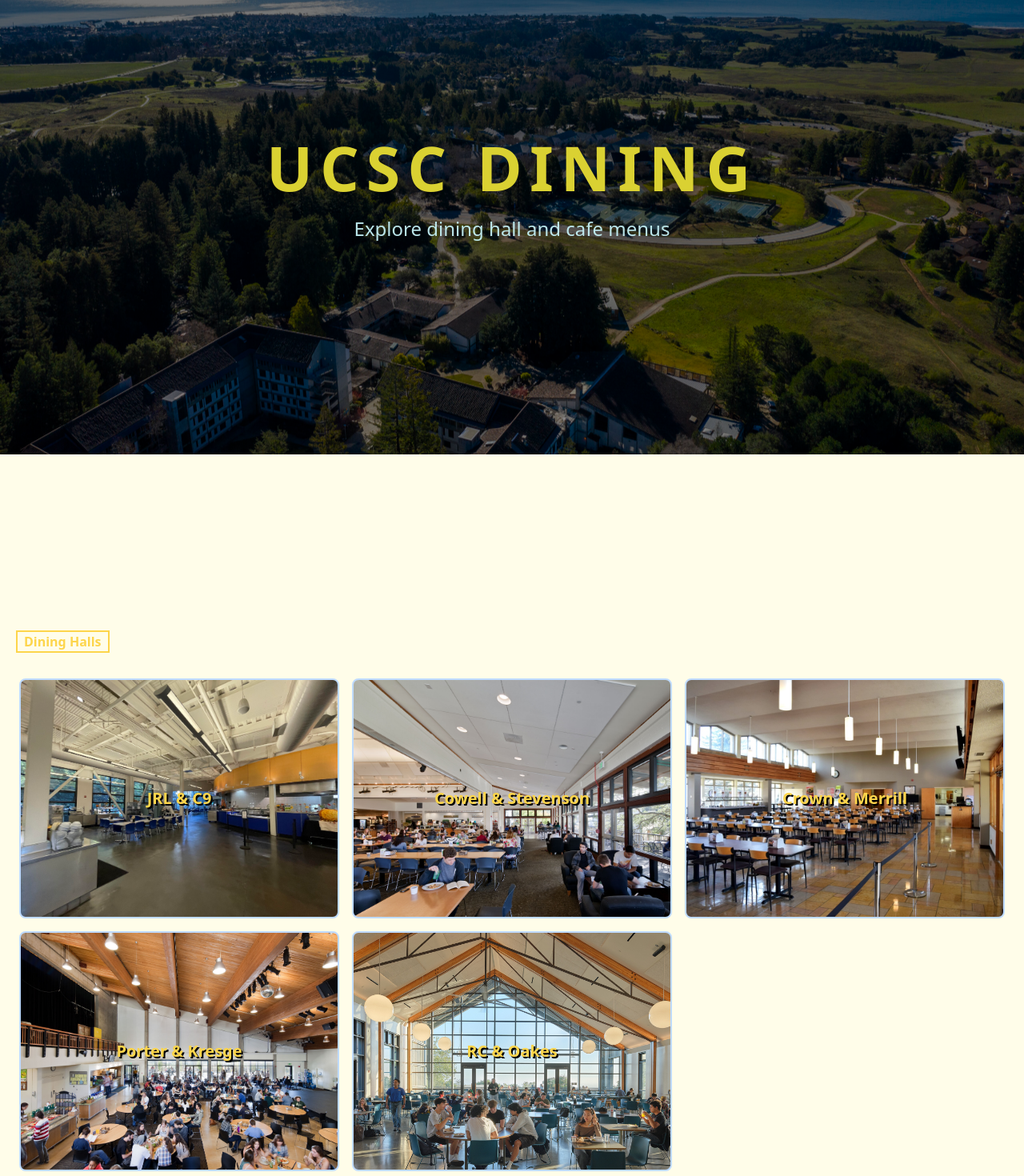
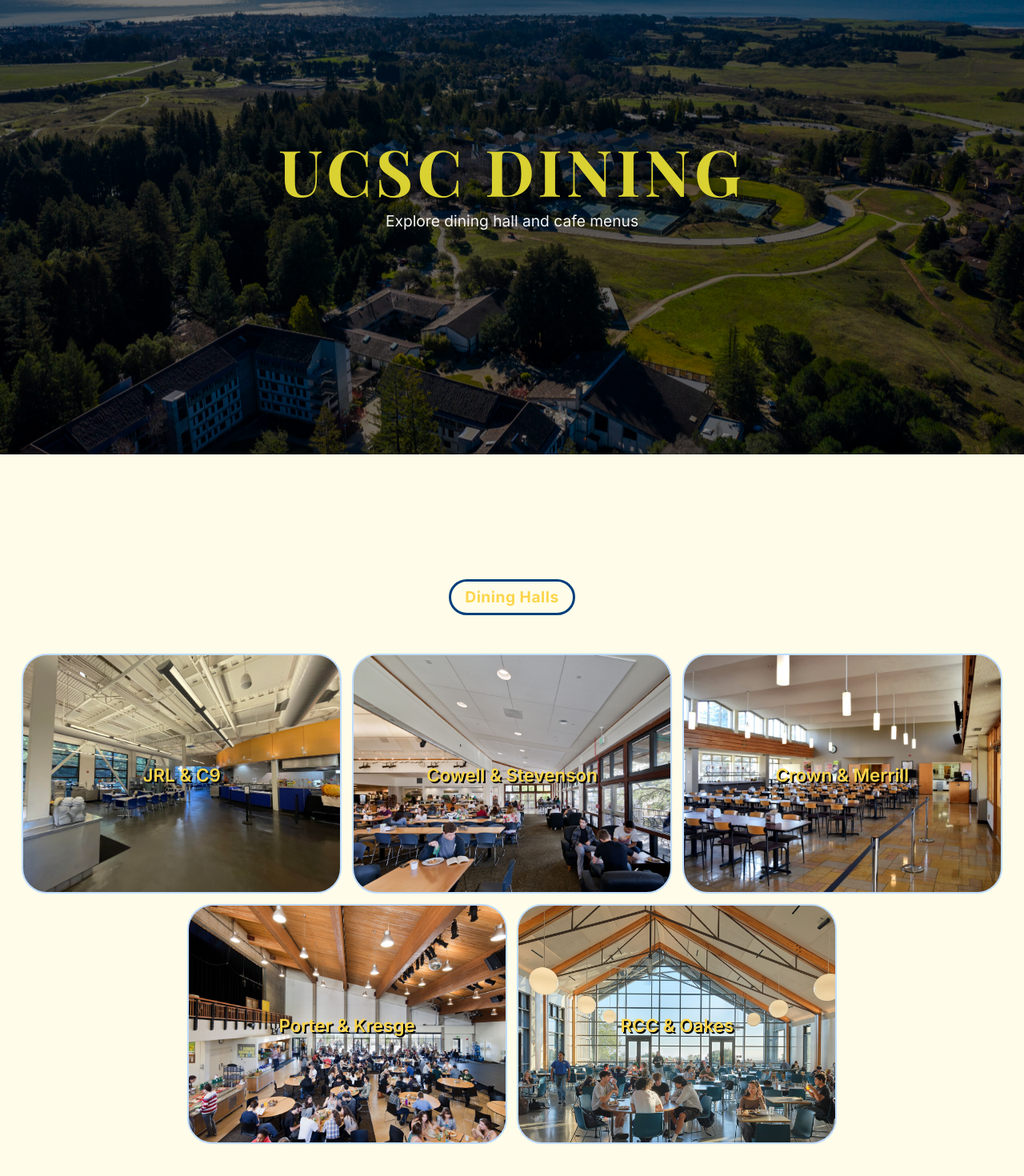
Before and after one commit to ucsc-dining-CSE115A/project, a React (Create React App) app in the folder frontend/: page / in a window 1280 px wide. Shown: the part 200-1670 px from the top of the page at 80% size. Built offline with nearby package versions, Linux system fonts and the light colour scheme; no server answers.

Commit message:
global font update and styling

```diff
--- a/frontend/src/components/CurrentMealBanner.js
+++ b/frontend/src/components/CurrentMealBanner.js
@@ -29,13 +29,12 @@
             {nextStartLabel && (
             <div className="meal-status-secondary">
                 Closes at {nextStartLabel}
-                {isPerk && " *"}
             </div>
             )}
 
             {isPerk && (
             <div className="meal-status-fineprint">
-                * Earth &amp; Marine Sciences and Baskin Engineering locations close at
+                Note: Earth &amp; Marine Sciences and Baskin Engineering locations close at
                 6 PM Mon – Thurs.
             </div>
             )}
@@ -71,7 +70,7 @@
             {currentMeal
             ? currentMeal
             : isContinuous
-            ? "Limited service period — select entree options available"
+            ? "Limited service period — reduced entree availability"
             : "Closed"}
         </div>
 
--- a/frontend/src/index.js
+++ b/frontend/src/index.js
@@ -12,6 +12,7 @@
 import './styles/utility.css';
 import './styles/dining-halls.css';
 import './styles/todayHours.css';
+import "./styles/fonts.css";
 import App from './App';
 
 const root = ReactDOM.createRoot(document.getElementById('root'));
--- a/frontend/src/pages/Home.js
+++ b/frontend/src/pages/Home.js
@@ -10,7 +10,7 @@
       key: "Crown & Merrill Dining Hall and Banana Joe's",
     },
     { display: "Porter & Kresge", key: "Porter & Kresge Dining Hall" },
-    { display: "RC & Oakes", key: "Rachel Carson & Oakes Dining Hall" },
+    { display: "RCC & Oakes", key: "Rachel Carson & Oakes Dining Hall" },
   ];
 
   const cafes = [
--- a/frontend/src/styles/buttons.css
+++ b/frontend/src/styles/buttons.css
@@ -31,7 +31,7 @@
   color: #fff;
   border: none;
   border-radius: 15px;
-  font-size: 18px;
+  font-size: 48px;
   font-weight: 700;
   cursor: pointer;
   box-shadow: 0 4px 12px rgba(0, 60, 108, 0.3);
--- /dev/null
+++ b/frontend/src/styles/fonts.css
@@ -0,0 +1,84 @@
+/* ---------------------------------------------------
+   Global Typography for SlugGrub
+   --------------------------------------------------- */
+
+/* Import Fonts (Inter = main UI font, Playfair = homepage hero only) */
+@import url('https://fonts.googleapis.com/css2?family=Inter:wght@300;400;500;600;700;800&family=Playfair+Display:wght@700&display=swap');
+
+/* Apply Inter as the default font globally */
+* {
+  font-family: 'Inter', sans-serif;
+  -webkit-font-smoothing: antialiased;
+  -moz-osx-font-smoothing: grayscale;
+}
+
+/* ------------------------------------------
+   Global Heading Scale
+   ------------------------------------------ */
+
+h1, .h1 {
+  font-weight: 800;
+  font-size: 2.6rem;
+  line-height: 1.2;
+  letter-spacing: 0.5px;
+}
+
+h2, .h2 {
+  font-weight: 700;
+  font-size: 2rem;
+}
+
+h3, .h3 {
+  font-weight: 600;
+  font-size: 1.5rem;
+}
+
+h4, .h4 {
+  font-weight: 600;
+  font-size: 1.25rem;
+}
+
+/* ------------------------------------------
+   Body Text
+   ------------------------------------------ */
+
+p, .body-text {
+  font-size: 1rem;
+  font-weight: 400;
+  line-height: 1.5;
+  color: #1c2a3a;
+}
+
+.small-text {
+  font-size: 0.85rem;
+  opacity: 0.75;
+}
+
+/* ------------------------------------------
+   Buttons & UI Labels
+   ------------------------------------------ */
+
+.button-text,
+.btn,
+.badge,
+.filter-label {
+  font-weight: 600;
+  font-size: 0.9rem;
+}
+
+/* ------------------------------------------
+   Homepage Hero Font Override
+   ------------------------------------------ */
+
+.hero-title {
+  font-family: 'Playfair Display', serif !important;
+  font-size: 5rem;
+  font-weight: 1000;
+  letter-spacing: 5px;
+}
+
+.hero-subtitle {
+  font-size: 1.2rem;
+  font-weight: 400;
+  color: white;
+}
--- a/frontend/src/styles/home.css
+++ b/frontend/src/styles/home.css
@@ -30,8 +30,8 @@
   left: 50%;
   transform: translate(-50%, -50%);
   text-align: center;
-  color: #dad132;              /* brighter text */
-  text-shadow: 0 6px 18px rgba(0, 0, 0, 0.6); /* stronger glow */
+  color: #dad132;
+  text-shadow: 0 6px 18px rgba(0, 0, 0, 0.6);
   z-index: 2;
 }
 
@@ -84,21 +84,24 @@
 
 /* Dining Halls Title */
 .dining-halls-page-title {
-  border: 2px solid rgba(253, 213, 75);
-  padding: 0rem 0.5rem; /* py-2 px-4 */
+  display: block;
+  margin: 6rem auto 3rem auto;
+  padding: 0.5rem 1.1rem;
+  border: 3px solid #003f7c;
+  border-radius: 2rem;
+  font-size: 1.2rem;
+  font-weight: 700;
+  color: rgba(253, 213, 75);
+  text-align: center;
   width: fit-content;
-  color: rgba(253, 213, 75);
-  font-size: 1rem; /* text-3xl */
-  font-weight: 700; /* font-bold */
-  margin-bottom: 2rem; /* mb-8 */
-  margin-top: 10rem;
 }
 
 /* Dining Halls Grid */
 .dining-halls-grid {
-  display: grid;
-  grid-template-columns: repeat(3, 1fr);
-  gap: 1rem; /* gap-4 */
+  display: flex; /* Changed from grid to flex */
+  flex-wrap: wrap; /* Allows items to wrap to new lines */
+  justify-content: center; /* Centers items horizontally in the row */
+  gap: 0.8rem;
   margin-left: auto;
   margin-right: auto;
 }
@@ -111,7 +114,7 @@
   width: 400px;
   height: 300px;
   /* padding: 8rem; */
-  border-radius: 0.5rem; /* rounded-lg */
+  border-radius: 2rem; /* rounded-lg */
   transition: box-shadow 0.3s ease; /* transition-shadow */
   cursor: pointer;
   border: 2px solid #bfdbfe; /* border-2 border-blue-200 */
@@ -124,7 +127,7 @@
 }
 
 .dining-hall-card h2 {
-  font-size: 1.25rem; /* text-xl */
+  font-size: 1.4rem; /* text-xl */
   font-weight: 600; /* font-semibold */
   text-shadow: 2px 2px black;
   text-align: center;
--- a/frontend/src/styles/mealStatusBanner.css
+++ b/frontend/src/styles/mealStatusBanner.css
@@ -19,17 +19,18 @@
     display: inline-flex;
     align-items: center;
     justify-content: center;
-    font-size: 13px;
-    letter-spacing: 0.08em;
-    padding: 4px 18px;
-    margin-bottom: 2px;
-    border-radius: 2000px;
+    font-size: 10px;
+    font-weight: 1000;
+    letter-spacing: 0.06em;
+    padding: 3px 14px;
+    margin-bottom: 1.5px;
+    border-radius: 1500px;
     background: #003c6c;
     color: #ececec;
   }
 
   .meal-status-fineprint {
-    font-size: 15px;
+    font-size: 13px;
     margin-top: 5px;
     color: #372a2a;
     text-align: center;
@@ -38,15 +39,16 @@
 }
 
   .meal-status-primary {
-    font-size: 22px;
-    font-weight: 1000;
+    font-size: 20px;
+    font-weight: 700;
     padding: 4px;
   }
 
   .meal-status-secondary {
-    font-size: 15px;
-    font-weight: 800;
+    font-size: 14px;
+    font-weight: 600;
     color: #4b6477;
+    margin-top: -2px;
     margin-bottom: -5px;
   }
 
--- a/frontend/src/styles/todayHours.css
+++ b/frontend/src/styles/todayHours.css
@@ -35,8 +35,7 @@
   border-radius: 12px;
   background: #ffffff;
   box-shadow: 0 4px 12px rgba(0, 60, 108, 0.15);
-  max-width: 280px;
-  min-width: 200px;
+  min-width: 187px;
   margin-top: 60px;
   align-self: flex-start;
 }
@@ -53,7 +52,7 @@
   font-weight: 600; /* Make it bold like the meal times */
   color: #3070c3;
   margin-top: -5px;
-  margin-bottom: 25px;
+  margin-bottom: 10px;
 }
 
 .today-hours-time {
```
Also changed, not shown: frontend/public/halls/RCC & Oakes.jpg (renamed from frontend/public/halls/RC & Oakes.jpg).
